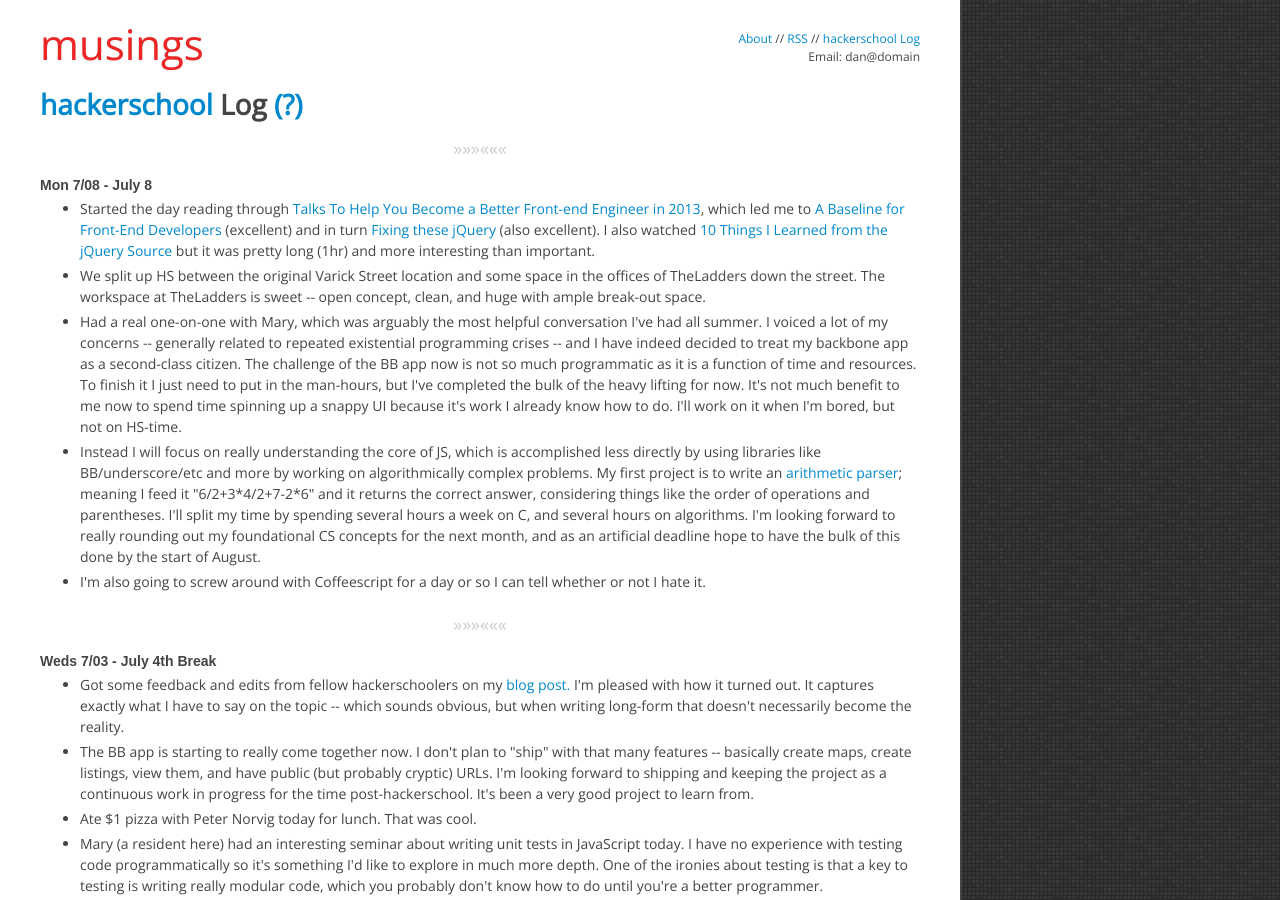
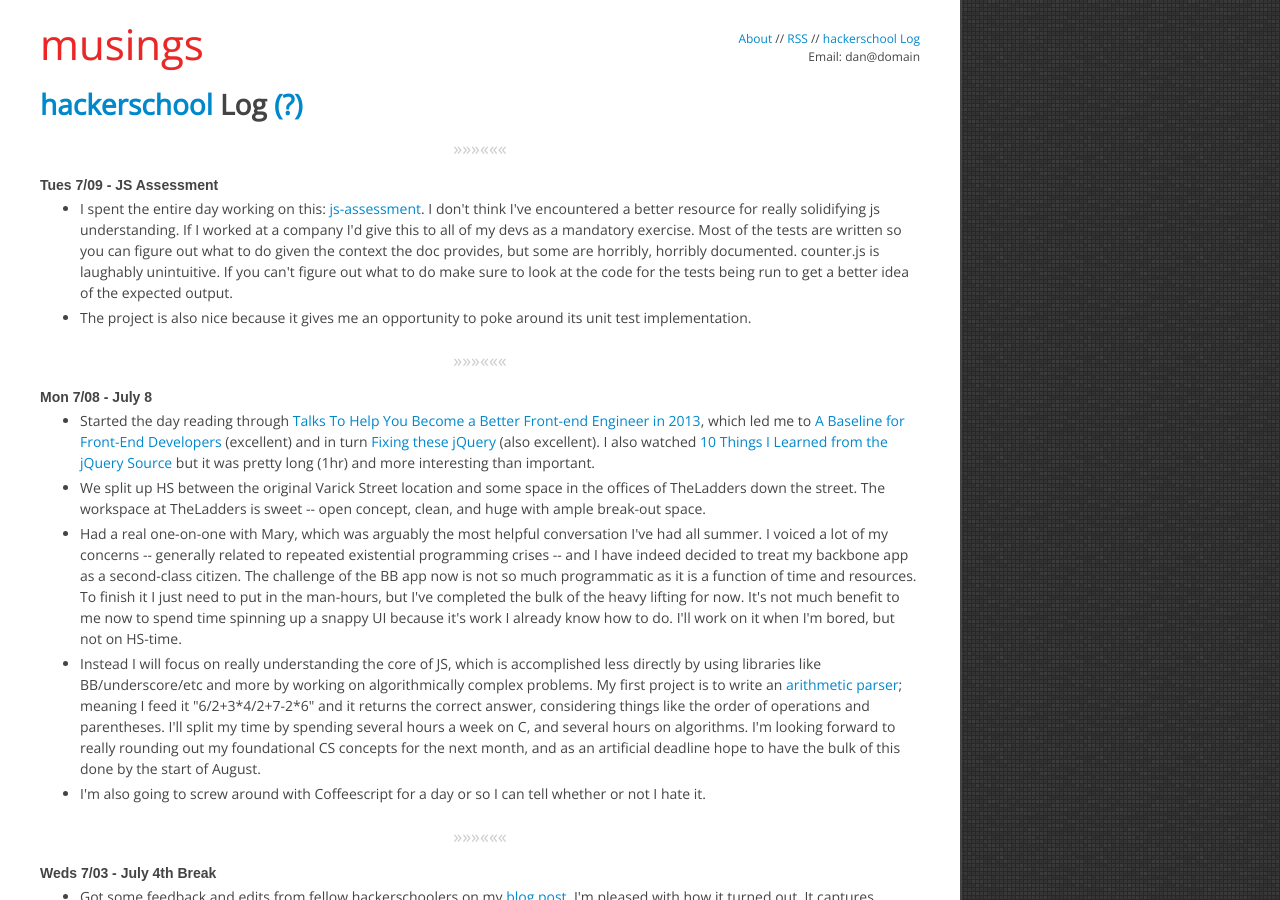
Before and after one commit to danielna/danielna.github.com, a Jekyll site: the page built from hackerschool.html, in a window 1280 px wide and 900 px high. Built offline with Jekyll 4.4.1, drawn with Linux system fonts in a browser that asks for light colours; nearby versions of some CDN libraries; library files that are not in the unit come from our copies; Markdown is read by kramdown in place of the engine named in the settings.

Commit message:
update 7/9

```diff
--- a/hackerschool.html
+++ b/hackerschool.html
@@ -9,6 +9,18 @@ permalink: /hackerschool/index.html
     <div id="help-content">
         In June 2013 I started my three months at <a href="/2013/05/19/cracker-barrel-and-hackerschool.html" title="Cracker Barrel and hackerschool">hackerschool</a>.  This is where I'll keep a log of what I'm working on/thinking/experiencing/etc.  I'm envisioning something kind of like twitter, but less ephemeral.  It'll be similarly stream-of-conscience.  When I write longer-form posts that pertain to HS I'll link to it both here and on the homepage.
     </div>
+
+    <div class="separator">&raquo;&raquo;&raquo;&laquo;&laquo;&laquo;</div>
+
+    <span class="date" id="2013-07-09">Tues 7/09 - JS Assessment</span>
+    <ul>
+        <li>
+            I spent the entire day working on this: <a href="https://github.com/rmurphey/js-assessment" target="_blank">js-assessment</a>.  I don't think I've encountered a better resource for really solidifying js understanding.  If I worked at a company I'd give this to all of my devs as a mandatory exercise.  Most of the tests are written so you can figure out what to do given the context the doc provides, but some are horribly, horribly documented.  counter.js is laughably unintuitive.  If you can't figure out what to do make sure to look at the code for the tests being run to get a better idea of the expected output.
+        </li>
+        <li>
+            The project is also nice because it gives me an opportunity to poke around its unit test implementation.
+        </li>
+    </ul>
 
     <div class="separator">&raquo;&raquo;&raquo;&laquo;&laquo;&laquo;</div>
 
```
